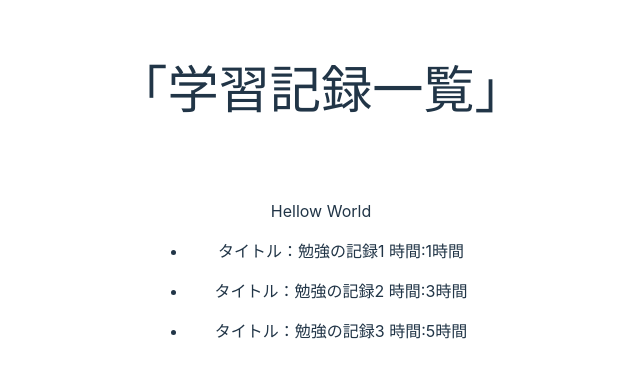
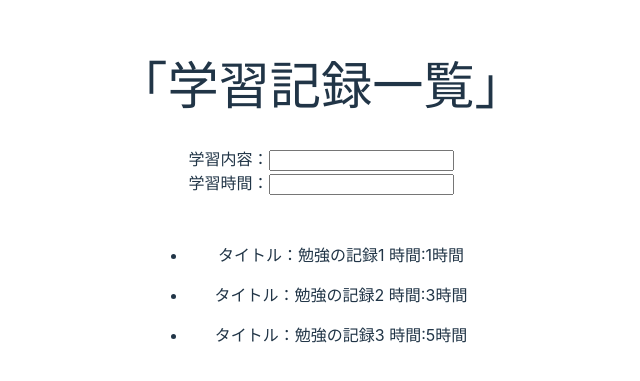
Before and after one commit to yuuta-git12/StudyHIstory_React, a React (Vite) app: page / in a window 1280 px wide. Shown: the part 191-572 px from the top of the page, without its empty margins (319-959 px from the left). Built offline with nearby package versions, Linux system fonts and the light colour scheme.

Commit message:
学習内容の入力フォームと学習時間の入力フォームの追加

```diff
--- a/src/App.jsx
+++ b/src/App.jsx
@@ -14,8 +14,15 @@ function App() {
     <>
       <div></div>
       <h1>「学習記録一覧」</h1>
+      <div className='inputTitleForm'>
+        <label htmlFor="studyContents">学習内容：</label>
+        <input type="text"/>
+      </div>
+      <div className='inputTimeForm'>
+        <label htmlFor="studyContents">学習時間：</label>
+        <input type="number" min={1}/>
+      </div>
       <div className="card">
-        <p>Hellow World</p>
         <ul>
           {records.map((record, index) => (
             <li key={index}>
```
